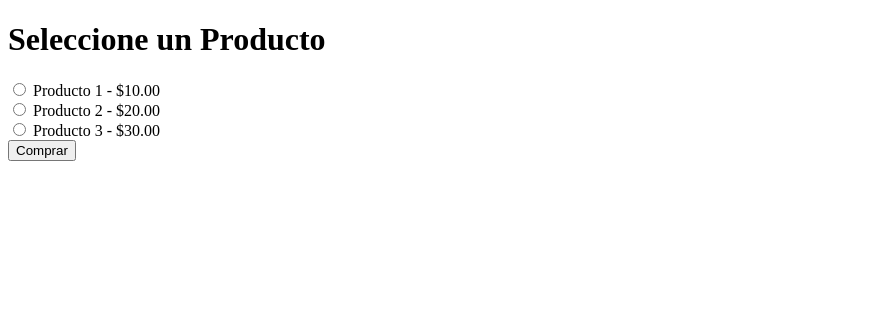
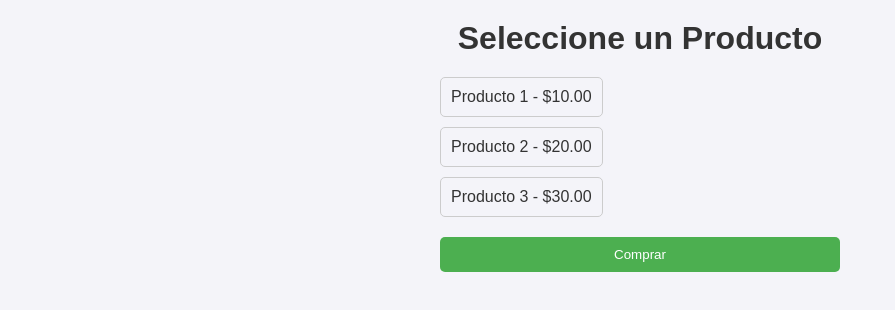
Before and after one commit to Palons29/Comercio-Electronico, a plain HTML site: page index.html in a window 1280 px wide. Shown: the whole page, without its empty margins (0-895 px from the left). Drawn offline with Linux system fonts and the light colour scheme.

Commit message:
Add files via upload

```diff
--- a/cancel.html
+++ b/cancel.html
@@ -4,7 +4,7 @@
     <meta charset="UTF-8">
     <meta name="viewport" content="width=device-width, initial-scale=1.0">
     <title>Pago Cancelado</title>
-    <link rel="stylesheet" href="styles.css">
+    <link rel="stylesheet" href="styles2.css">
 </head>
 <body>
     <div class="container">
--- a/index.html
+++ b/index.html
@@ -4,6 +4,7 @@
     <meta charset="UTF-8">
     <meta name="viewport" content="width=device-width, initial-scale=1.0">
     <title>Seleccionar Producto</title>
+    <link rel="stylesheet" href="styles.css">
 </head>
 <body>
     <h1>Seleccione un Producto</h1>
--- a/styles.css
+++ b/styles.css
@@ -1,82 +1,76 @@
 /* Reset some default browser styles */
-body, h1, p {
+body, h1, form, div {
     margin: 0;
     padding: 0;
-    font-family: 'Arial', sans-serif;
 }
 
 /* General page styling */
 body {
-    display: flex;
-    justify-content: center;
-    align-items: center;
-    min-height: 100vh;
+    font-family: 'Arial', sans-serif;
     background-color: #f4f4f9;
     color: #333;
-    font-size: 16px;
-    line-height: 1.6;
     padding: 20px;
-}
-
-/* Container styling */
-.container {
-    background: #fff;
-    border-radius: 8px;
-    box-shadow: 0 2px 10px rgba(0, 0, 0, 0.1);
-    padding: 20px 40px;
-    max-width: 600px;
-    width: 100%;
-    text-align: center;
 }
 
 /* Heading styling */
 h1 {
     font-size: 2em;
+    text-align: center;
     margin-bottom: 20px;
-    color: #4CAF50;
 }
 
-/* Paragraph styling */
-p {
-    margin-bottom: 20px;
+/* Form styling */
+form {
+    max-width: 400px;
+    margin: 0 auto;
+}
+
+/* Radio button container styling */
+div {
+    margin-bottom: 10px;
+}
+
+/* Radio button styling */
+input[type="radio"] {
+    display: none;
+}
+
+/* Label styling */
+label {
+    display: inline-block;
+    padding: 10px;
+    border: 1px solid #ccc;
+    border-radius: 5px;
+    cursor: pointer;
+    transition: background-color 0.3s;
+}
+
+/* Label hover effect */
+label:hover {
+    background-color: #e0e0e0;
+}
+
+/* Label selected styling */
+input[type="radio"]:checked + label {
+    background-color: #4CAF50;
+    color: #fff;
 }
 
 /* Button styling */
 button {
+    display: block;
+    width: 100%;
+    padding: 10px;
+    margin-top: 20px;
     background-color: #4CAF50;
-    color: white;
+    color: #fff;
     border: none;
-    padding: 10px 20px;
-    text-align: center;
-    text-decoration: none;
-    display: inline-block;
-    font-size: 16px;
-    margin: 10px 2px;
+    border-radius: 5px;
     cursor: pointer;
-    border-radius: 5px;
     transition: background-color 0.3s;
 }
 
+/* Button hover effect */
 button:hover {
     background-color: #45a049;
 }
-
-/* PayPal button container */
-#paypal-button-container {
-    margin-top: 20px;
-}
-
-/* Specific styles for different pages */
-.success-message {
-    color: #4CAF50;
-    font-weight: bold;
-}
-
-.cancel-message {
-    color: #E53935;
-    font-weight: bold;
-}
-
-.product-description, .product-price {
-    font-weight: bold;
-}
--- /dev/null
+++ b/styles2.css
@@ -0,0 +1,82 @@
+/* Reset some default browser styles */
+body, h1, p {
+    margin: 0;
+    padding: 0;
+    font-family: 'Arial', sans-serif;
+}
+
+/* General page styling */
+body {
+    display: flex;
+    justify-content: center;
+    align-items: center;
+    min-height: 100vh;
+    background-color: #f4f4f9;
+    color: #333;
+    font-size: 16px;
+    line-height: 1.6;
+    padding: 20px;
+}
+
+/* Container styling */
+.container {
+    background: #fff;
+    border-radius: 8px;
+    box-shadow: 0 2px 10px rgba(0, 0, 0, 0.1);
+    padding: 20px 40px;
+    max-width: 600px;
+    width: 100%;
+    text-align: center;
+}
+
+/* Heading styling */
+h1 {
+    font-size: 2em;
+    margin-bottom: 20px;
+    color: #4CAF50;
+}
+
+/* Paragraph styling */
+p {
+    margin-bottom: 20px;
+}
+
+/* Button styling */
+button {
+    background-color: #4CAF50;
+    color: white;
+    border: none;
+    padding: 10px 20px;
+    text-align: center;
+    text-decoration: none;
+    display: inline-block;
+    font-size: 16px;
+    margin: 10px 2px;
+    cursor: pointer;
+    border-radius: 5px;
+    transition: background-color 0.3s;
+}
+
+button:hover {
+    background-color: #45a049;
+}
+
+/* PayPal button container */
+#paypal-button-container {
+    margin-top: 20px;
+}
+
+/* Specific styles for different pages */
+.success-message {
+    color: #4CAF50;
+    font-weight: bold;
+}
+
+.cancel-message {
+    color: #E53935;
+    font-weight: bold;
+}
+
+.product-description, .product-price {
+    font-weight: bold;
+}
```
Also changed, not shown: confirmation.html (+1 -1 lines), success.html (+1 -1 lines).
